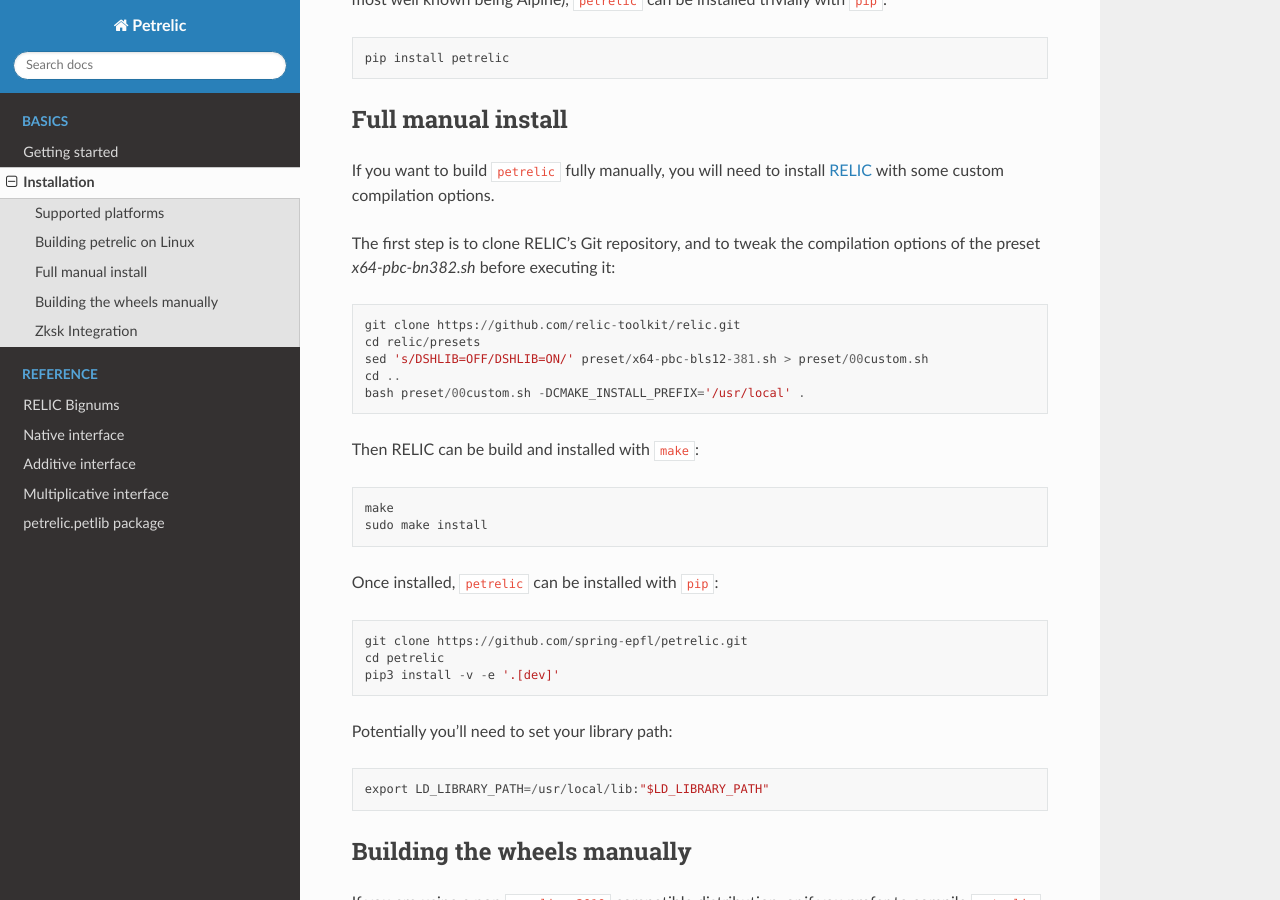
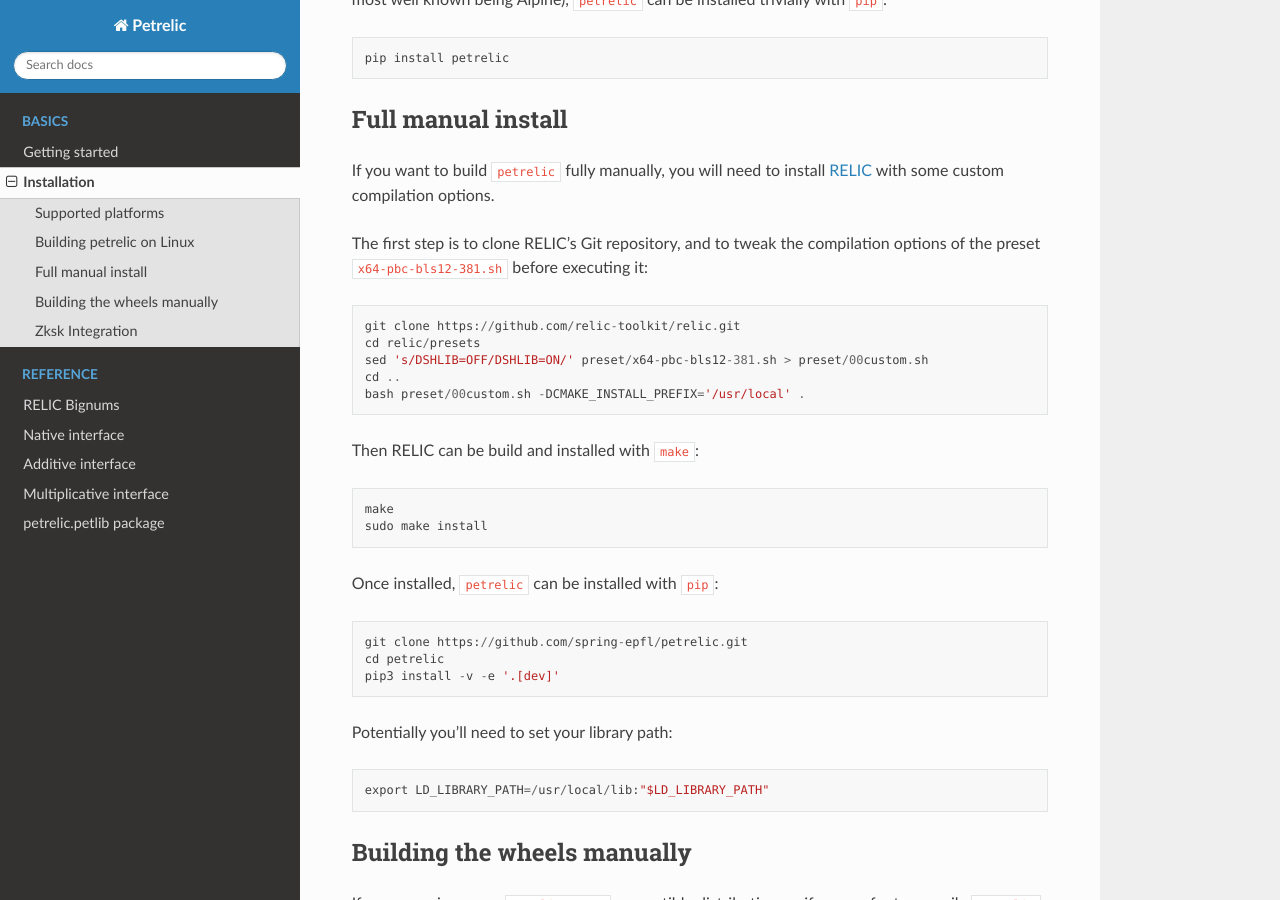
Before and after one commit to spring-epfl/petrelic, a Sphinx documentation site: the page built from docs/source/install.rst, in a window 1280 px wide and 900 px high, scrolled down 523 px. Built offline with Sphinx 7.4.7 and the Read the Docs theme 2.0.0, drawn with Linux system fonts in a browser that asks for light colours.

Commit message:
Correct preset name in doc.

```diff
--- a/docs/source/install.rst
+++ b/docs/source/install.rst
@@ -32,7 +32,7 @@ RELIC_ with some custom compilation options.
 .. _RELIC: https://github.com/relic-toolkit/relic
 
 The first step is to clone RELIC's Git repository, and to tweak the compilation
-options of the preset `x64-pbc-bn382.sh` before executing it::
+options of the preset ``x64-pbc-bls12-381.sh`` before executing it::
 
     git clone https://github.com/relic-toolkit/relic.git
     cd relic/presets
```
